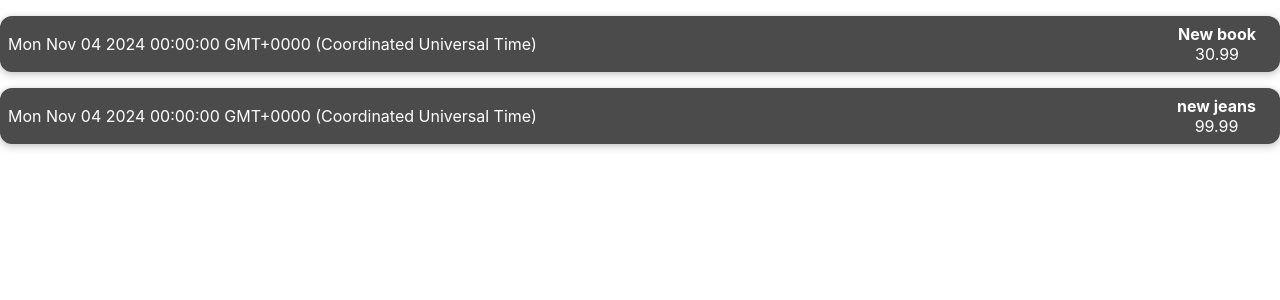
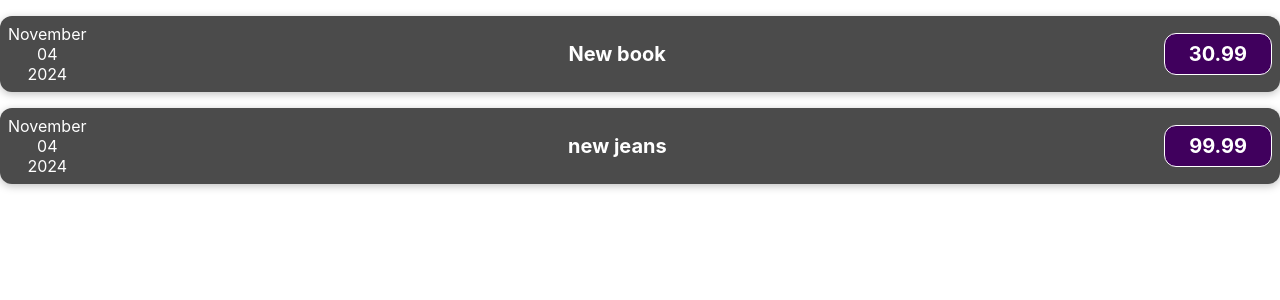
Before and after one commit to rab0ta/expenses, a React (Create React App) app: page / in a window 1280 px wide. Shown: the top 300 px of the page. Built offline with nearby package versions, Linux system fonts and the light colour scheme.

Commit message:
added ExpenseDate

```diff
--- /dev/null
+++ b/src/components/ExpenseDate.js
@@ -0,0 +1,17 @@
+function ExpenseDate(props){
+    const day = props.date.
+    toLocaleString('en-US', {day: '2-digit'})
+    const month = props.date.
+    toLocaleString('en-US', {month: 'long'})
+    const year = props.date.getFullYear()
+
+    return(
+        <div>
+            <div>{month}</div>
+            <div>{day}</div>
+            <div>{year}</div>
+        </div>
+    )
+}
+
+export default ExpenseDate
--- a/src/components/ExpenseItem.js
+++ b/src/components/ExpenseItem.js
@@ -1,13 +1,16 @@
+import ExpenseDate from './ExpenseDate'
 import './ExpenseItem.css'
 
 function ExpenseItem(props){
-    console.log(props)
+
     return (
     <div className='expense-item'>
-        <div>{props.expenseData.date.toString()}</div>
-        <div>
+        <ExpenseDate
+        date ={props.expenseData.date}
+        />
+        <div className='expense-item__description'>
             <h2>{props.expenseData.title}</h2>
-            <div>{props.expenseData.price}</div>
+            <div className='expense-item__price'>{props.expenseData.price}</div>
         </div>
     </div>
     )
```
